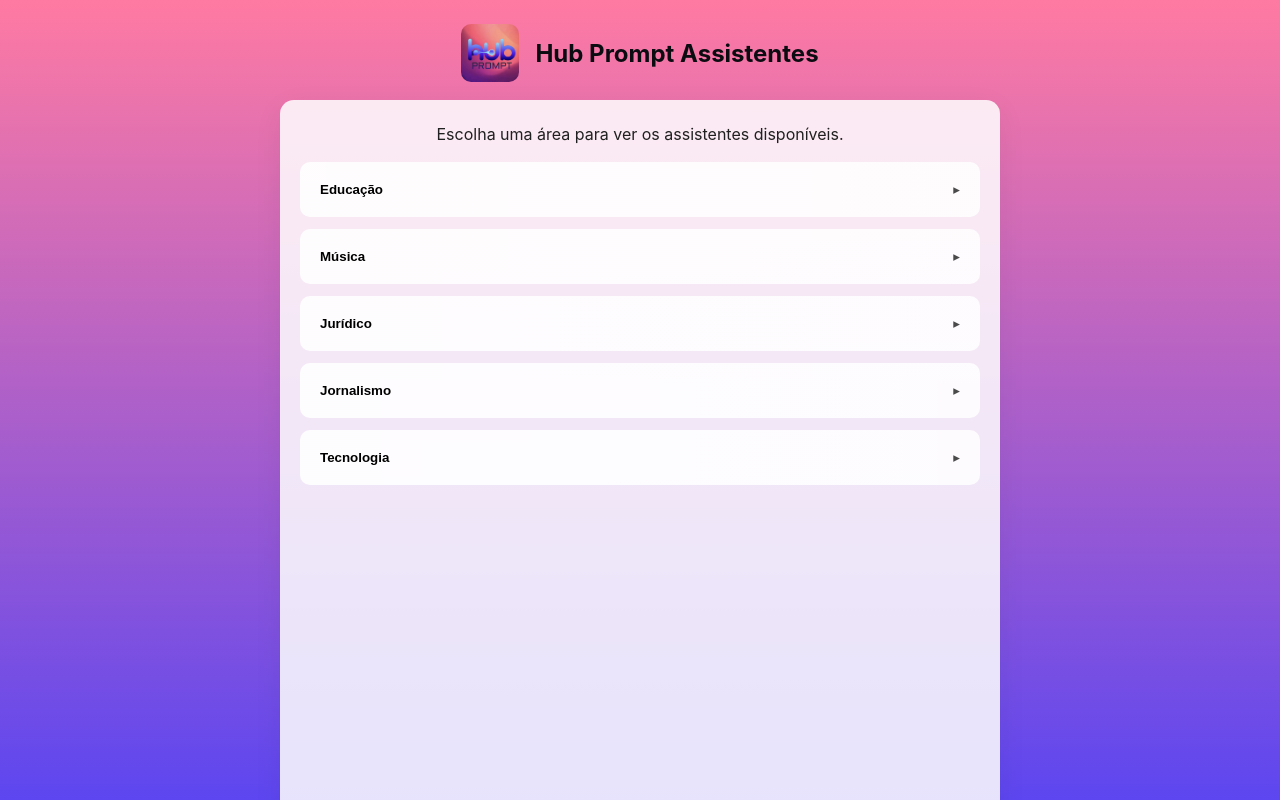
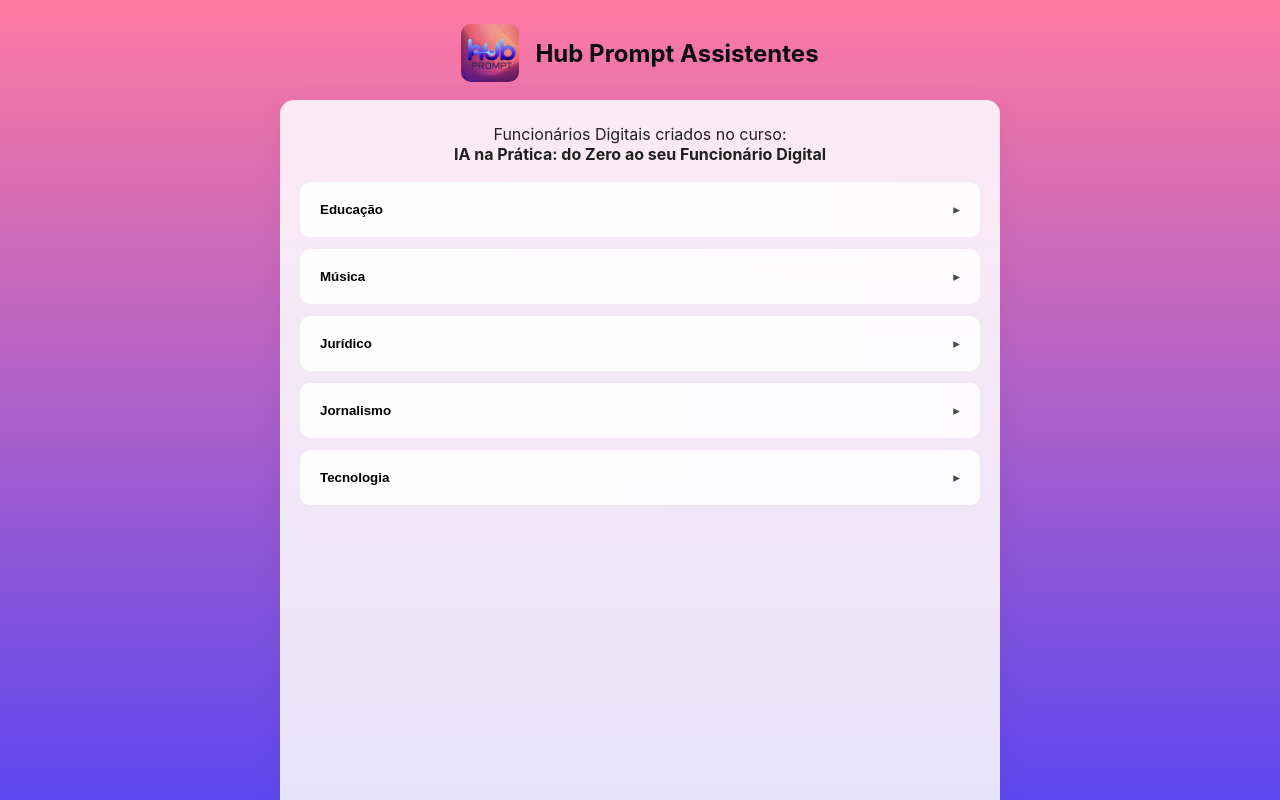
Before and after one commit to Lucas-run/Hubpromptportfolio, a React (Vite) app: page / in a window 1280 px wide. Shown: the top 800 px of the page. Built offline with nearby package versions, Linux system fonts and the light colour scheme.

Commit message:
mudança no subtitulo do main

```diff
--- a/src/App.tsx
+++ b/src/App.tsx
@@ -47,7 +47,12 @@ export default function App({
 
       <main className={styles.main} role="main">
         <p className={styles.lead}>
-          Escolha uma área para ver os assistentes disponíveis.
+          Funcionários Digitais criados no curso:
+          <p>
+            <span className={styles.highlight}>
+              IA na Prática: do Zero ao seu Funcionário Digital
+            </span>
+          </p>
         </p>
 
         <div className={styles.areas}>
--- a/src/styles/App.module.css
+++ b/src/styles/App.module.css
@@ -67,6 +67,15 @@
   font-size: 1.25rem;
   margin: 0;
 }
+
+.highlight {
+  /* background: #3c3cff7e; */
+  color: var(--muted);
+  padding: 2px 6px;
+  border-radius: 4px;
+  font-weight: bold;
+}
+
 .footer {
   margin-top: 12px;
   color: var(--bg);
```
